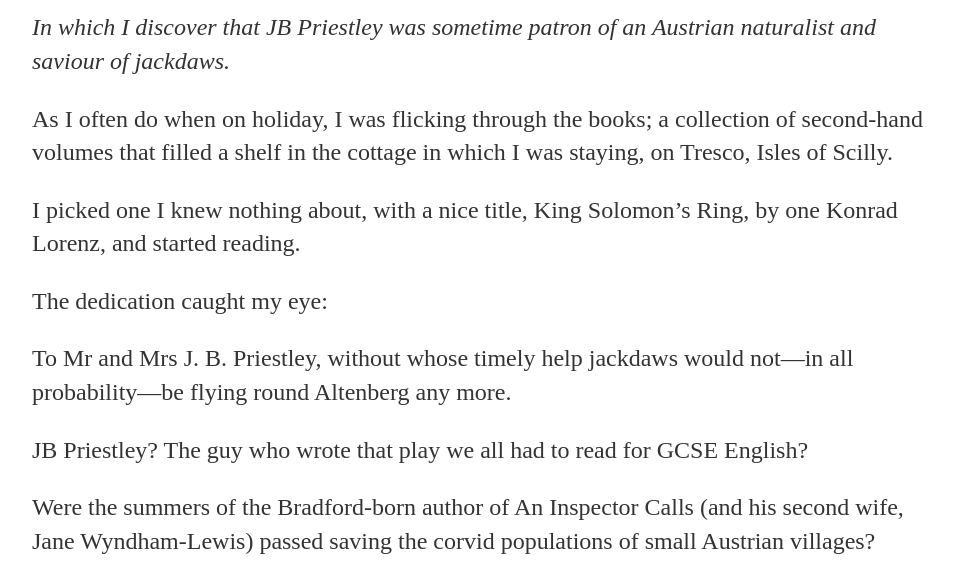
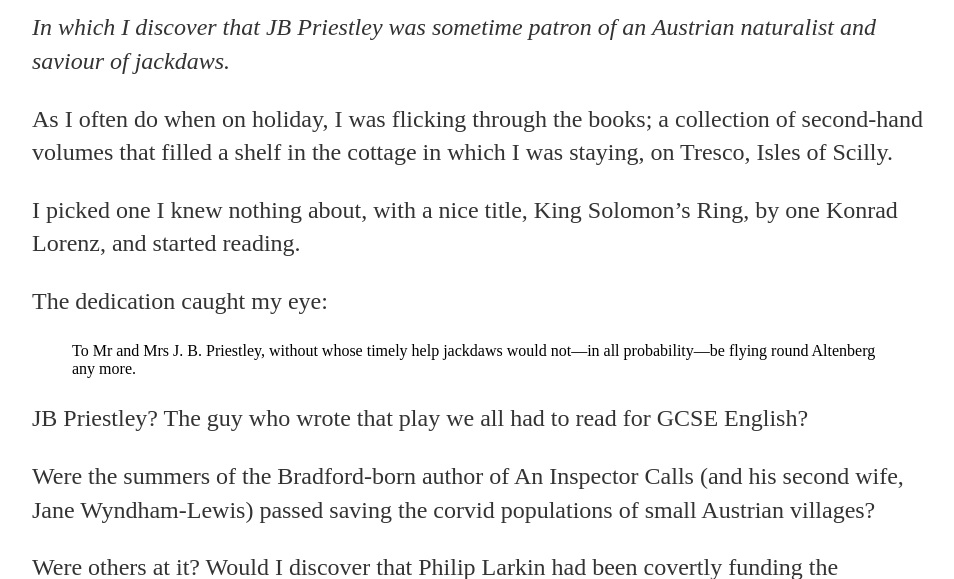
Before and after one commit to tknott91/tknott91.github.io, a website: page fact/jb-and-the-jackdaws.html in a window 1280 px wide. Shown: the part 186-765 px from the top of the page, without its empty margins (160-1114 px from the left). Drawn offline with Linux system fonts and the light colour scheme.

Commit message:
Update jb-and-the-jackdaws.html

```diff
--- a/fact/jb-and-the-jackdaws.html
+++ b/fact/jb-and-the-jackdaws.html
@@ -23,7 +23,7 @@
 				<p>As I often do when on holiday, I was flicking through the books; a collection of second-hand volumes that filled a shelf in the cottage in which I was staying, on Tresco, Isles of Scilly.</p>
 				<p>I picked one I knew nothing about, with a nice title, King Solomon’s Ring, by one Konrad Lorenz, and started reading.</p>
 				<p>The dedication caught my eye:</p>
-				<p>To Mr and Mrs J. B. Priestley, without whose timely help jackdaws would not—in all probability—be flying round Altenberg any more.</p>
+				<blockquote>To Mr and Mrs J. B. Priestley, without whose timely help jackdaws would not—in all probability—be flying round Altenberg any more.</blockquote>
 				<p>JB Priestley? The guy who wrote that play we all had to read for GCSE English?</p>
 				<p>Were the summers of the Bradford-born author of An Inspector Calls (and his second wife, Jane Wyndham-Lewis) passed saving the corvid populations of small Austrian villages?</p>
 				<p>Were others at it? Would I discover that Philip Larkin had been covertly funding the conservation of the long-wattled umbrellabird?</p>
```
